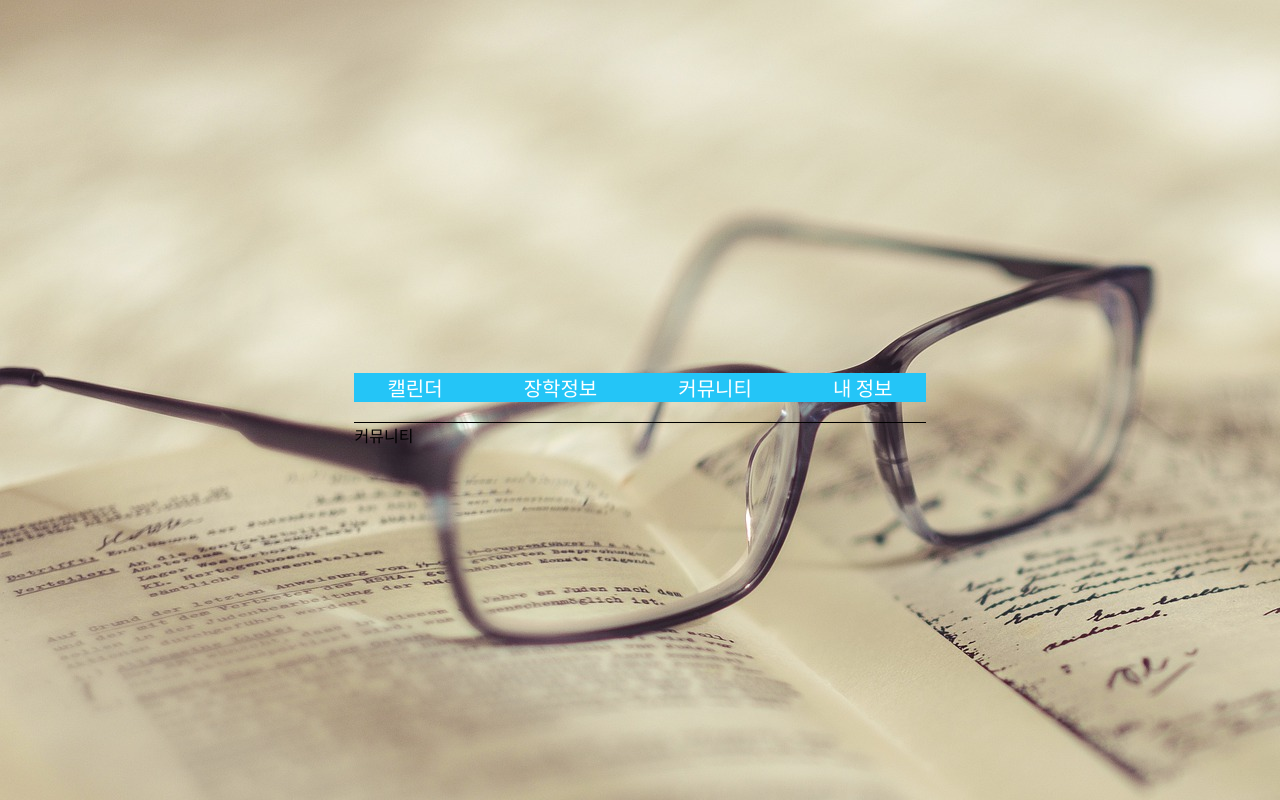
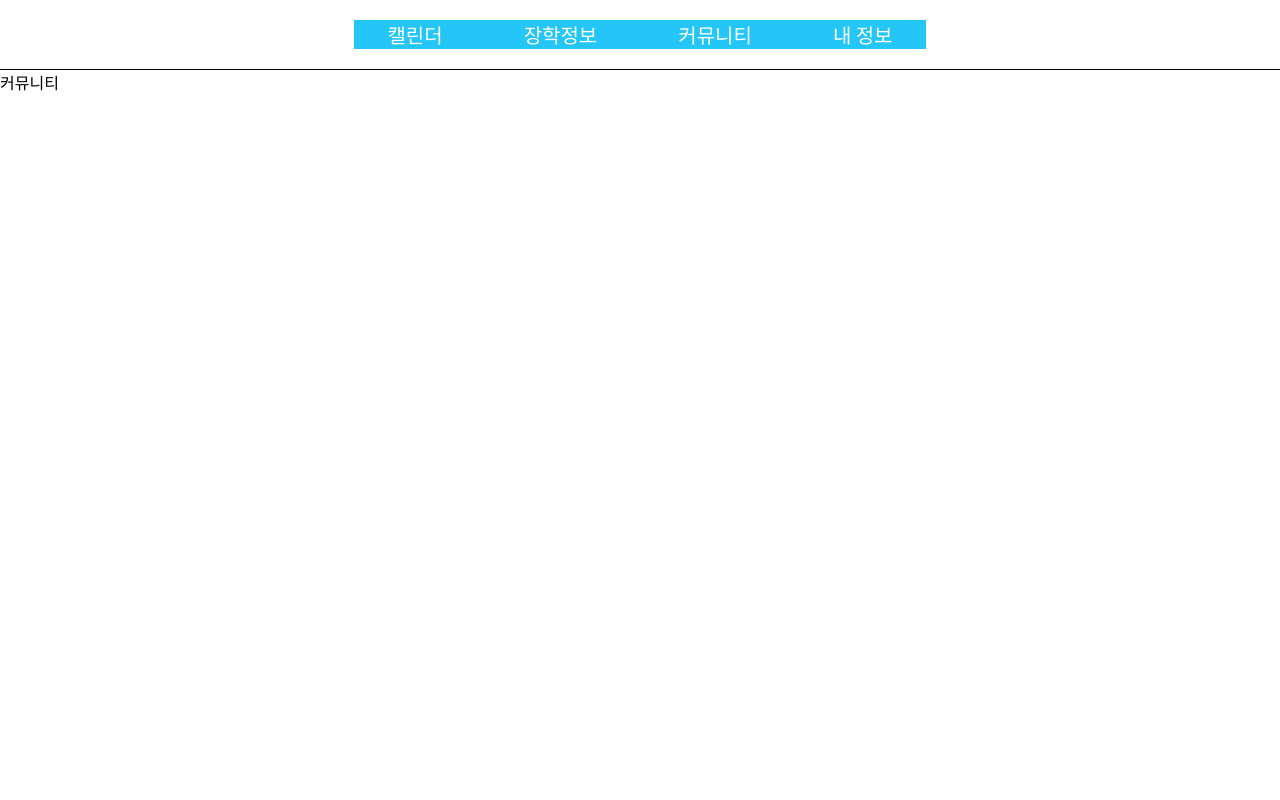
Before and after one commit to Capstone-2022-15/CapstoneProject, a React (Create React App) app in the folder client/: page /community in a window 1280 px wide. Built offline with nearby package versions, Linux system fonts and the light colour scheme; the HTML template or start-up script is replaced by a standard one.

Commit message:
html 간격 초기화

```diff
--- a/client/src/css/Login.css
+++ b/client/src/css/Login.css
@@ -1,7 +1,10 @@
-html {
+* {
+  margin: 0;
+  padding: 0;
+}
+.AppDimmer {
   width: 100vw;
   height: 100vh;
-  margin: 0;
   display: flex;
   align-items: center;
   justify-content: center;
--- a/client/src/pages/Login.js
+++ b/client/src/pages/Login.js
@@ -15,6 +15,7 @@ function Login() {
   };
 
   return (
+    <div className="AppDimmer">
       <div className="App">
         <div className="title">로그인 페이지</div>
         <button className="loginBtn" onClick={openModal}>
@@ -29,6 +30,7 @@ function Login() {
         <button>비밀번호 찾기</button>
         <button>회원가입</button>
       </div>
+    </div>
   );
 }
 
```
Lines whose indentation alone changed are shown as unchanged.
